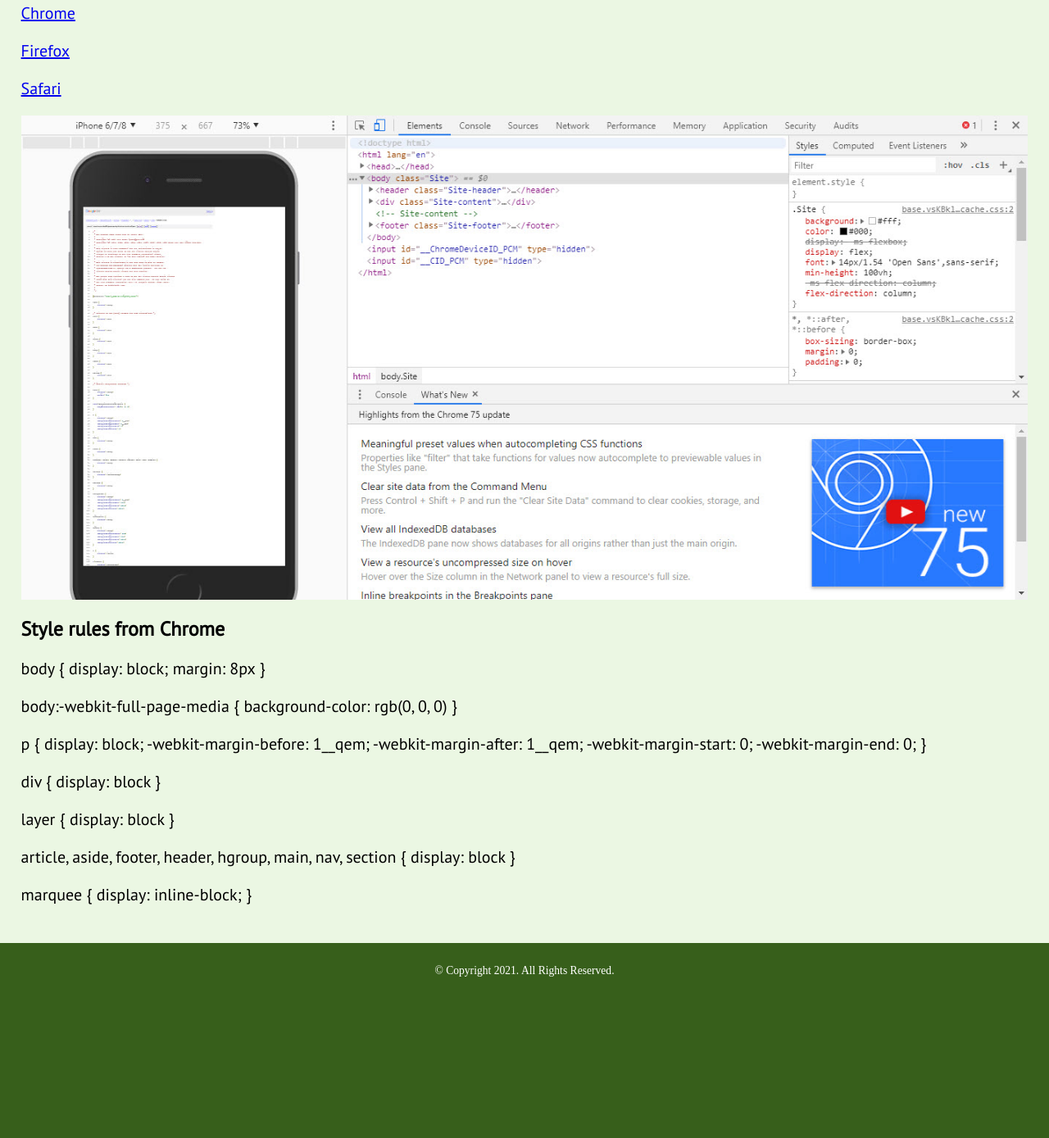
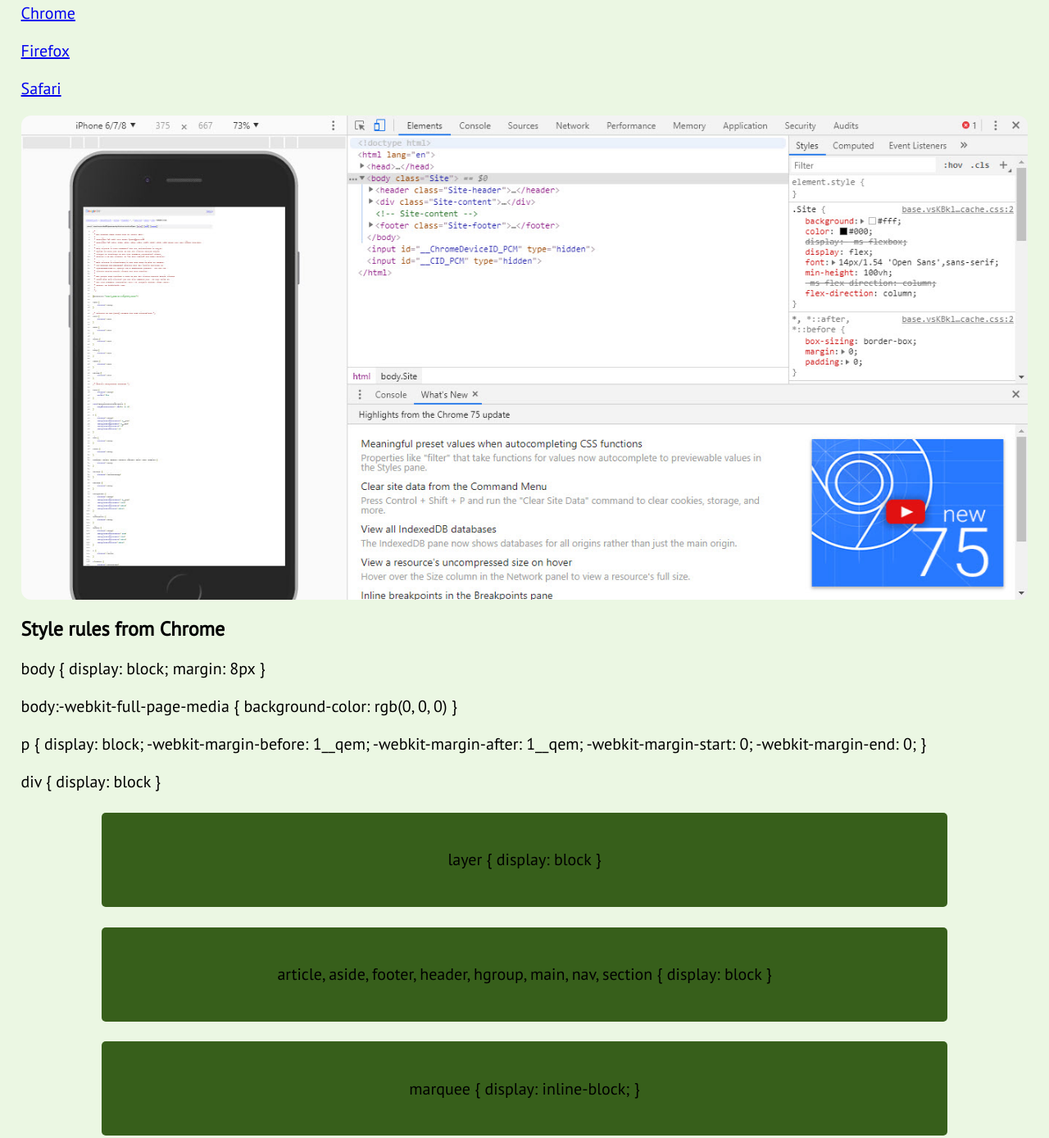
Before and after one commit to Jovensky619/chapter5, a plain HTML site: page AnalyzeApplyExtend /analyze/analyze05.html in a window 1280 px wide. Shown: the part 403-1792 px from the top of the page at 82% size. Before the commit the page ends 1623 px from the top, so only its background shows below. Drawn offline with nearby package versions, Linux system fonts and the light colour scheme.

Commit message:
Update analyze05.html

```diff
--- a/AnalyzeApplyExtend /analyze/analyze05.html
+++ b/AnalyzeApplyExtend /analyze/analyze05.html
@@ -39,7 +39,7 @@
 
             <p><a href="https://trac.webkit.org/browser/trunk/Source/WebCore/css/html.css" target="_blank">Safari</a></p>
 
-            <img src="images/devtools.jpg" alt="Google Chrome DevTools">
+            <img src="images/devtools.jpg" alt="Google Chrome DevTools" class="corner">
 
         </div>
 
@@ -58,7 +58,7 @@
                 background-color: rgb(0, 0, 0)
             }</p>
 
-            <p>p {
+            <p> p {
                 display: block;
                 -webkit-margin-before: 1__qem;
                 -webkit-margin-after: 1__qem;
@@ -68,20 +68,32 @@
 
             <p>div {
                 display: block
-            }</p>
+                }</p>
 
-            <p>layer {
+
+
+            <div class="btn">
+                <p>layer {
                 display: block
-            }</p>
+                }</p>
+            </div>
 
+            <div class="btn">
             <p>article, aside, footer, header, hgroup, main, nav, section {
                 display: block
-            }</p>
+                }</p>
+            </div>
 
+
+            <div class="btn">
                 <p>marquee {
                 display: inline-block;
-            }</p>
+                }</p>
+            </div>
 
+            <div class="tablet-desktop">
+
+            </div>
         </div>
 
 	</main>
```
